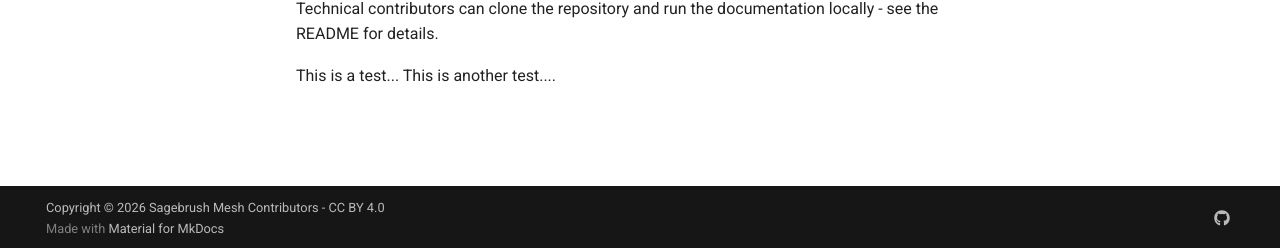
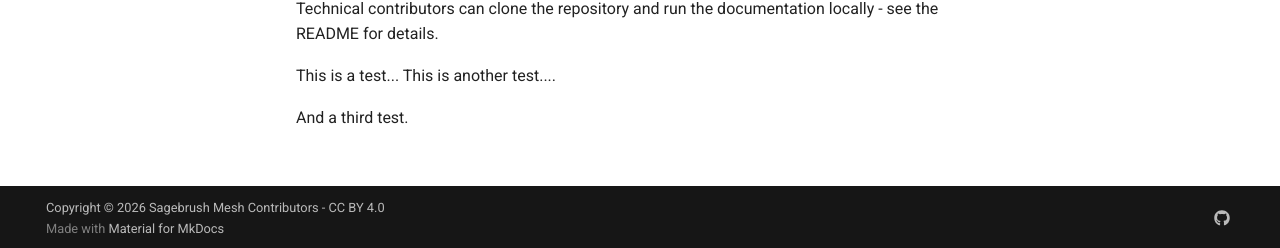
Before and after one commit to jtstockton/sagebrush-www, an MkDocs documentation site: the page built from docs/about.md, in a window 1280 px wide. Shown: the part 649-897 px from the top of the page. Built offline with MkDocs 1.6.1 and Material for MkDocs 9.7.7, drawn with Linux system fonts in a browser that asks for light colours; comment, search, counter and statistics services are not loaded.

Commit message:
Add a third test to the documentation

```diff
--- a/docs/about.md
+++ b/docs/about.md
@@ -19,3 +19,5 @@ Technical contributors can clone the repository and run the documentation locall
 
 This is a test...
 This is another test....
+
+And a third test.
```
